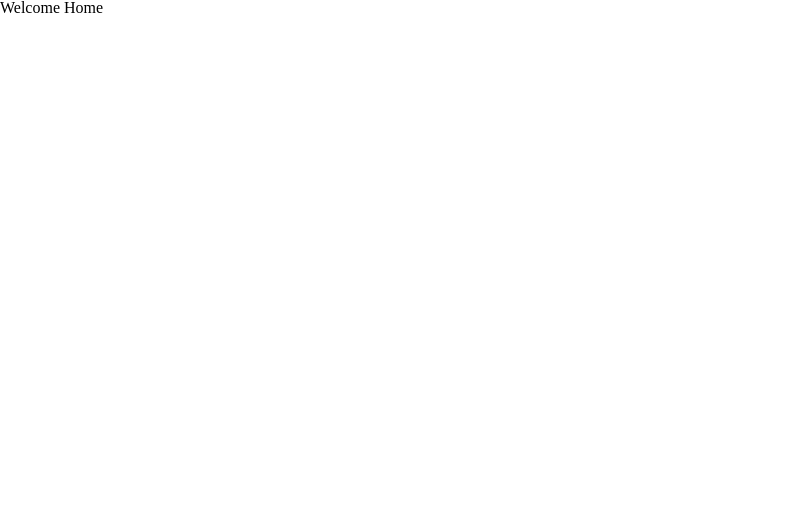
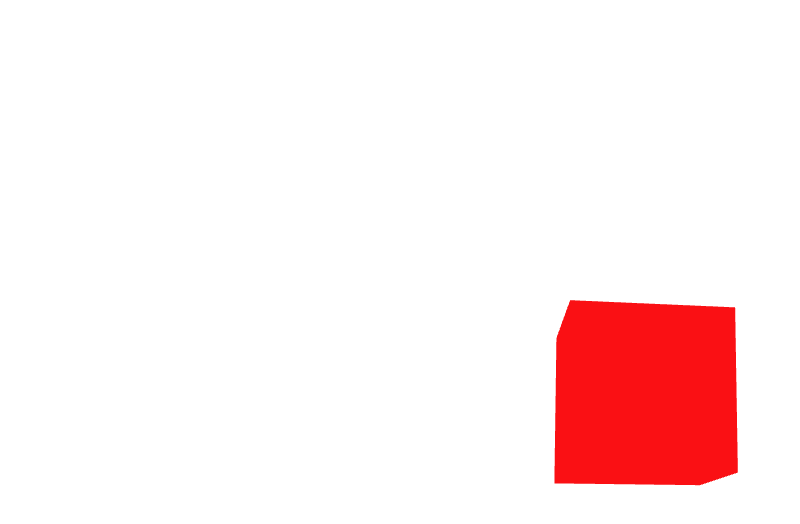
Before and after one commit to rqphy/X-wingProject, a React (Vite) app: page / in a window 1280 px wide. Shown: the top 524 px of the page, without its empty margins (0-800 px from the left). Built offline with nearby package versions, Linux system fonts and the light colour scheme.

Commit message:
:construction: add experience

```diff
--- /dev/null
+++ b/src/components/experience/experience.jsx
@@ -0,0 +1,20 @@
+import './experience.scss'
+import { Canvas } from "@react-three/fiber"
+
+export default function Experience()
+{
+    return <Canvas
+    className="experience"
+    shadows
+    camera={ {
+        fov: 45,
+        near: 0.1,
+        far: 200,
+        position: [ -1, -1, 6 ]
+    } }>
+        <mesh>
+            <boxGeometry/>
+            <meshBasicMaterial color={'red'} />
+        </mesh>
+    </Canvas>
+}
--- /dev/null
+++ b/src/components/experience/experience.scss
@@ -0,0 +1,5 @@
+.experience {
+    position: relative;
+    height: 100vh!important;
+    width: 100%!important;
+}
--- a/src/routes/home/home.jsx
+++ b/src/routes/home/home.jsx
@@ -1,3 +1,7 @@
+import Experience from "../../components/experience/experience"
+
 export default function Home() {
-    return <div>Welcome Home</div>
+    return <>
+        <Experience />
+    </>
 }
```
